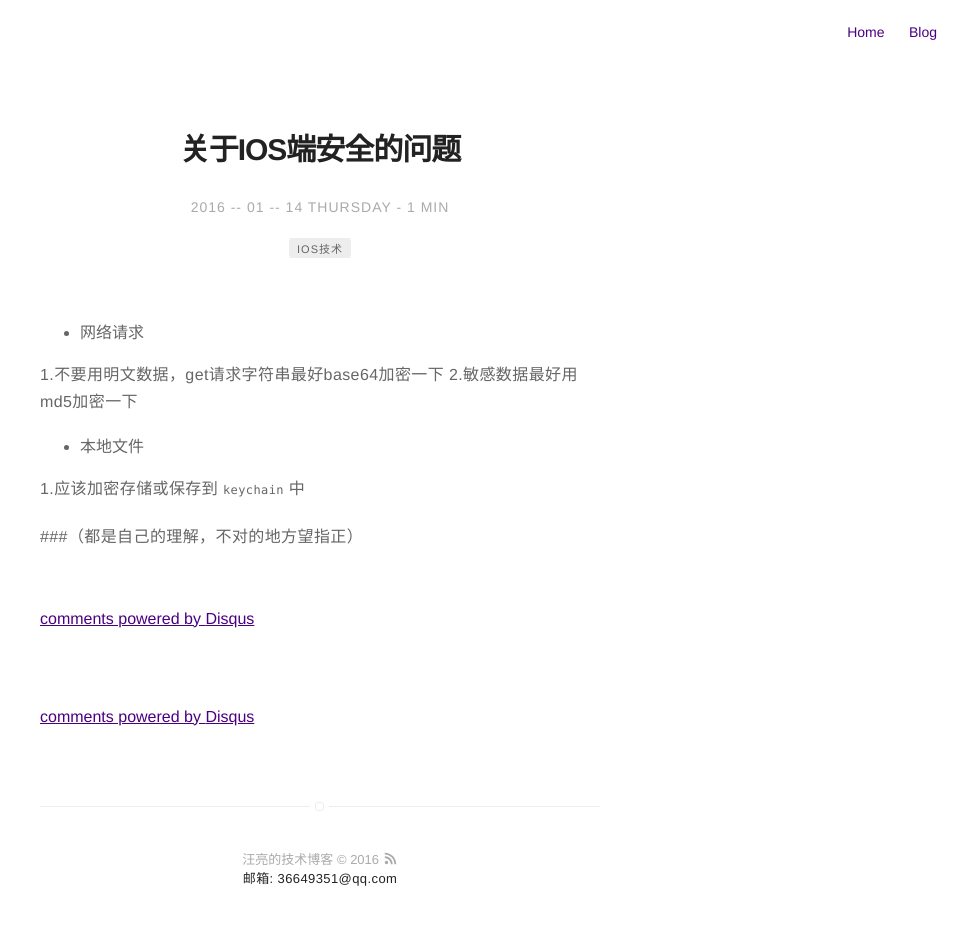
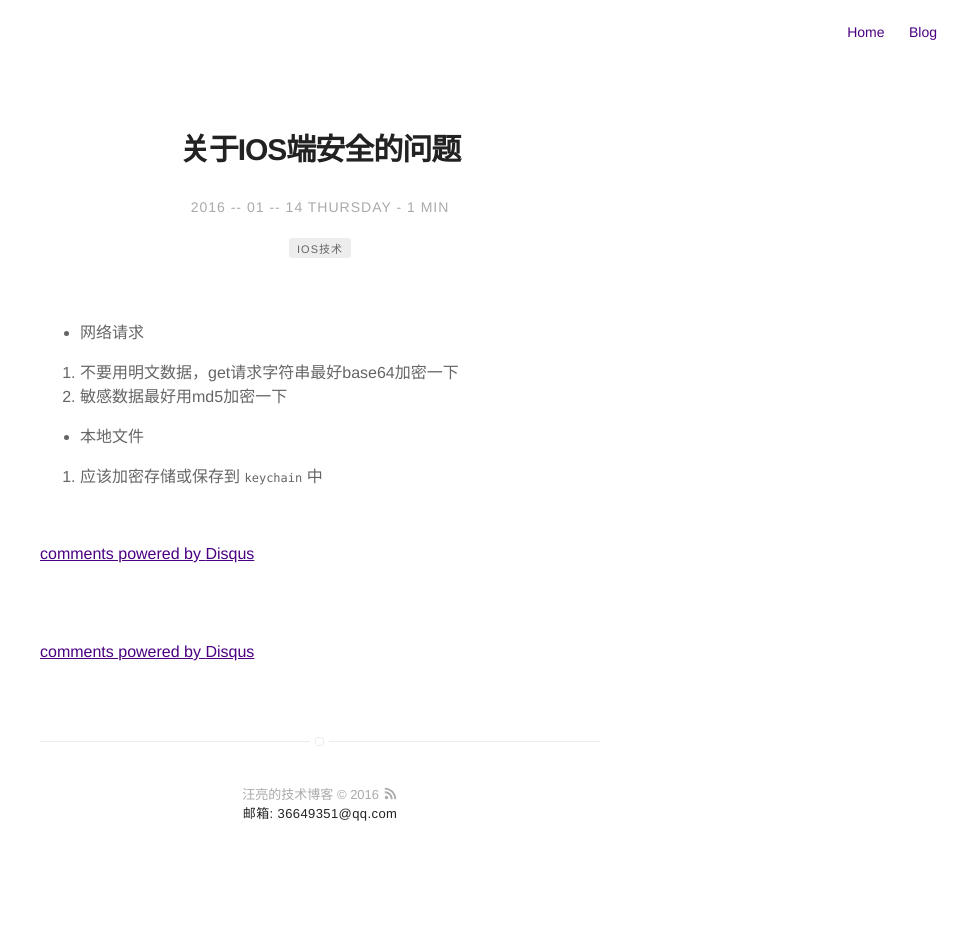
Before and after one commit to wangliangDev/wangliangDev.github.io, a Jekyll site: the page built from _posts/2016-01-14-simple.md, in a window 1280 px wide. Shown: the whole page, without its empty margins (320-1280 px from the left). Built offline with Jekyll 4.4.1, drawn with Linux system fonts in a browser that asks for light colours; comment, search, counter and statistics services are not loaded; after the commit the page ends 900 px from its top, so only the background shows below that.

Commit message:
afaf
afaa

```diff
--- a/_posts/2016-01-14-simple.md
+++ b/_posts/2016-01-14-simple.md
@@ -12,22 +12,22 @@ description: ""
 
 ---
 
-* 网络请求
+- 网络请求
 
-1.不要用明文数据，get请求字符串最好base64加密一下
-2.敏感数据最好用md5加密一下
+1. 不要用明文数据，get请求字符串最好base64加密一下
+2. 敏感数据最好用md5加密一下
 
-* 本地文件
+- 本地文件
 
-1.应该加密存储或保存到 `keychain` 中
+1. 应该加密存储或保存到 `keychain` 中
 
-###（都是自己的理解，不对的地方望指正）
+
 
 <section class="disqus">
     <div id="disqus_thread"></div>
     <script type="text/javascript">
 
-        var disqus_shortname = '{{ site.disqus }}';
+        var disqus_shortname = 'wangliangDev';
         var disqus_developer = 0;
         (function() {
             var dsq = document.createElement('script'); dsq.type = 'text/javascript'; dsq.async = true;
```
